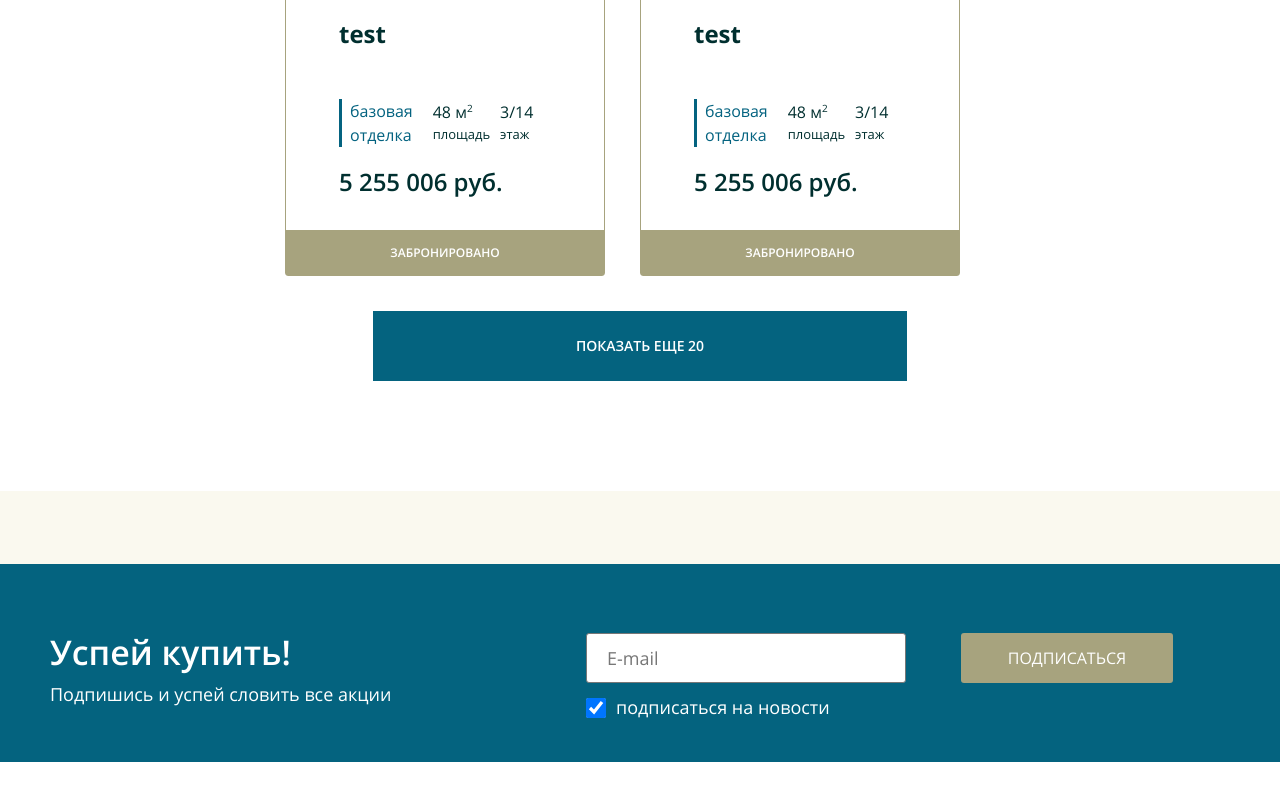
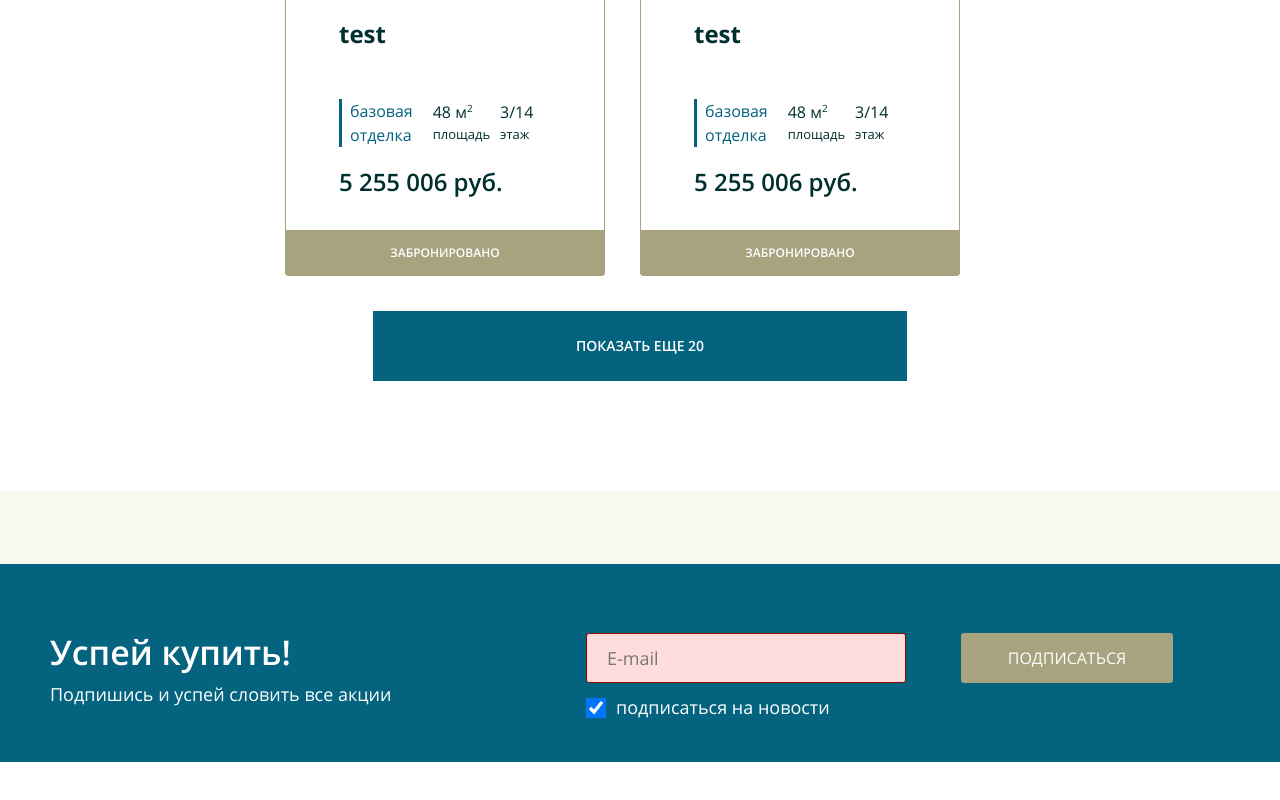
Before and after one commit to phildesign/tests, a plain HTML site: page kelnik/index.html in a window 1280 px wide. Shown: the part 5763-6563 px from the top of the page. Drawn offline with Linux system fonts and the light colour scheme.

Commit message:
Update index.html

```diff
--- a/kelnik/index.html
+++ b/kelnik/index.html
@@ -92,7 +92,7 @@
 							<form class="subscription__form form d-flex" novalidate>
 								<div class="form__group d-flex">
 									<p class="form__item d-flex"><input type="email" class="form__input form__e-mail"
-											placeholder="E-mail"></p>
+											placeholder="E-mail" required></p>
 									<span class="error" aria-live="polite"></span>
 									<p class="form__item d-flex"><input type="checkbox" class="form__checkbox" name=""
 											value="" checked>подписаться на новости</p>
```
